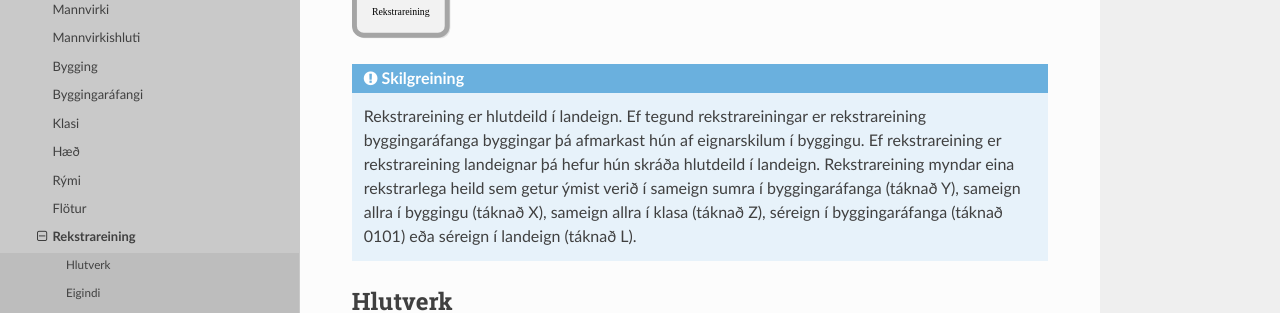
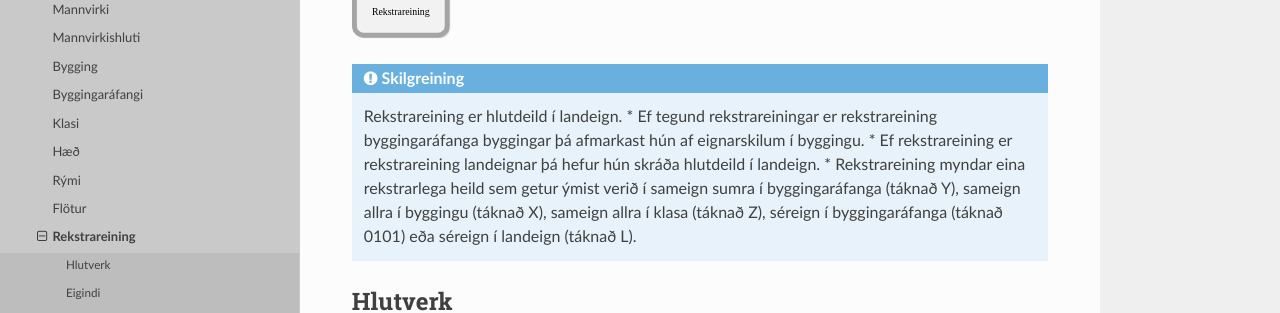
Before and after one commit to hthl/Mannvirkjaskra, a Sphinx documentation site: the page built from source/rekstrareining/rekstrareining.rst, in a window 1280 px wide and 1251 px high. Shown: the part 321-634 px from the top of the window. Built offline with Sphinx 7.4.7 and the Read the Docs theme 2.0.0, drawn with Linux system fonts in a browser that asks for light colours; pages that are not in the unit, such as notebooks, are missing from menus.

```diff
--- a/source/merking/merking.rst
+++ b/source/merking/merking.rst
@@ -1,4 +1,7 @@
 .. _merking:
+
+.. todo::
+  Skilgreining rekstrareiningar er í vinnslu
 
 Merking
 ==================================
--- a/source/rekstrareining/rekstrareining.rst
+++ b/source/rekstrareining/rekstrareining.rst
@@ -12,9 +12,9 @@ Rekstrareining
 .. admonition:: Skilgreining
 
   Rekstrareining er hlutdeild í landeign.
-  Ef tegund rekstrareiningar er rekstrareining byggingaráfanga byggingar þá afmarkast hún af eignarskilum í byggingu.
-  Ef rekstrareining er rekstrareining landeignar þá hefur hún skráða hlutdeild í landeign.
-  Rekstrareining myndar eina rekstrarlega heild sem getur ýmist verið í sameign sumra í byggingaráfanga (táknað Y), sameign allra í byggingu (táknað X), sameign allra í klasa (táknað Z), séreign í byggingaráfanga (táknað 0101) eða séreign í landeign (táknað L).
+  * Ef tegund rekstrareiningar er rekstrareining byggingaráfanga byggingar þá afmarkast hún af eignarskilum í byggingu.
+  * Ef rekstrareining er rekstrareining landeignar þá hefur hún skráða hlutdeild í landeign.
+  * Rekstrareining myndar eina rekstrarlega heild sem getur ýmist verið í sameign sumra í byggingaráfanga (táknað Y), sameign allra í byggingu (táknað X), sameign allra í klasa (táknað Z), séreign í byggingaráfanga (táknað 0101) eða séreign í landeign (táknað L).
 
 
 Hlutverk
```
